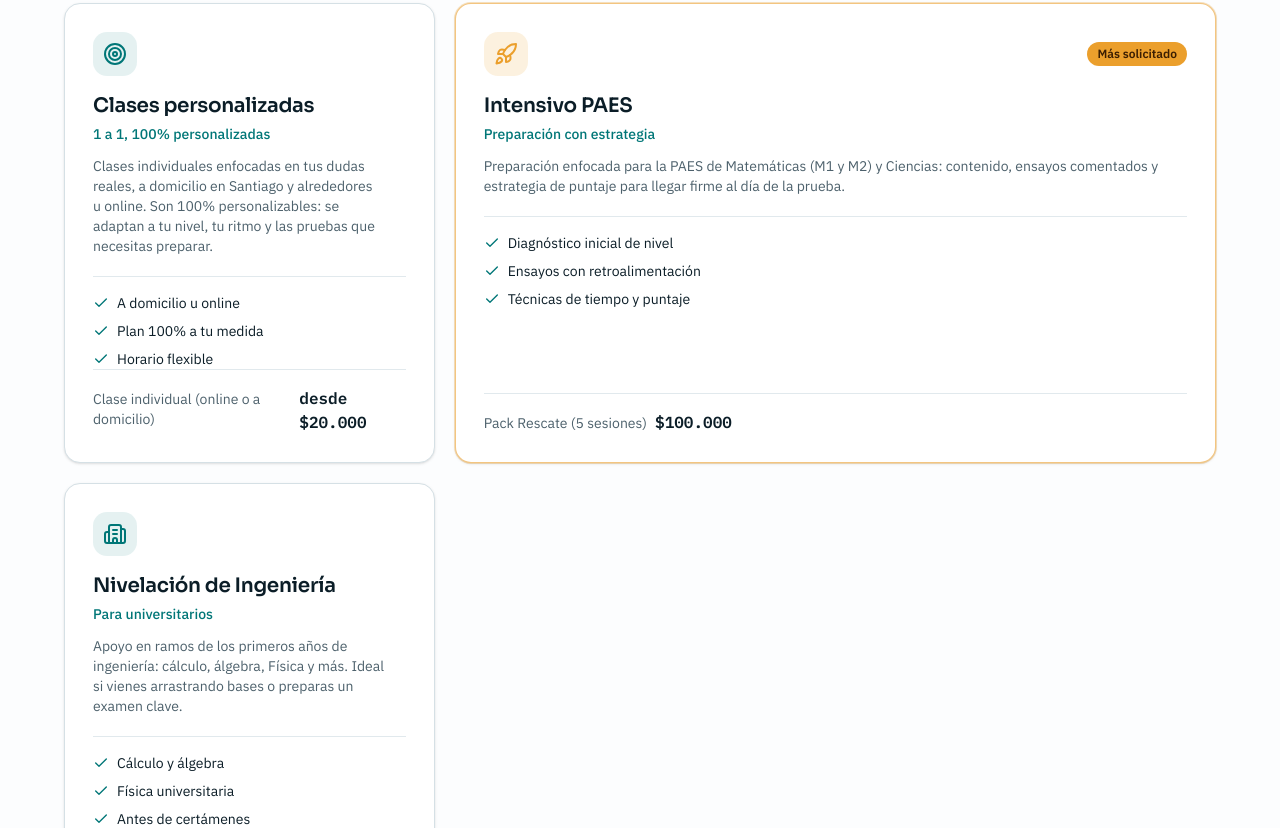
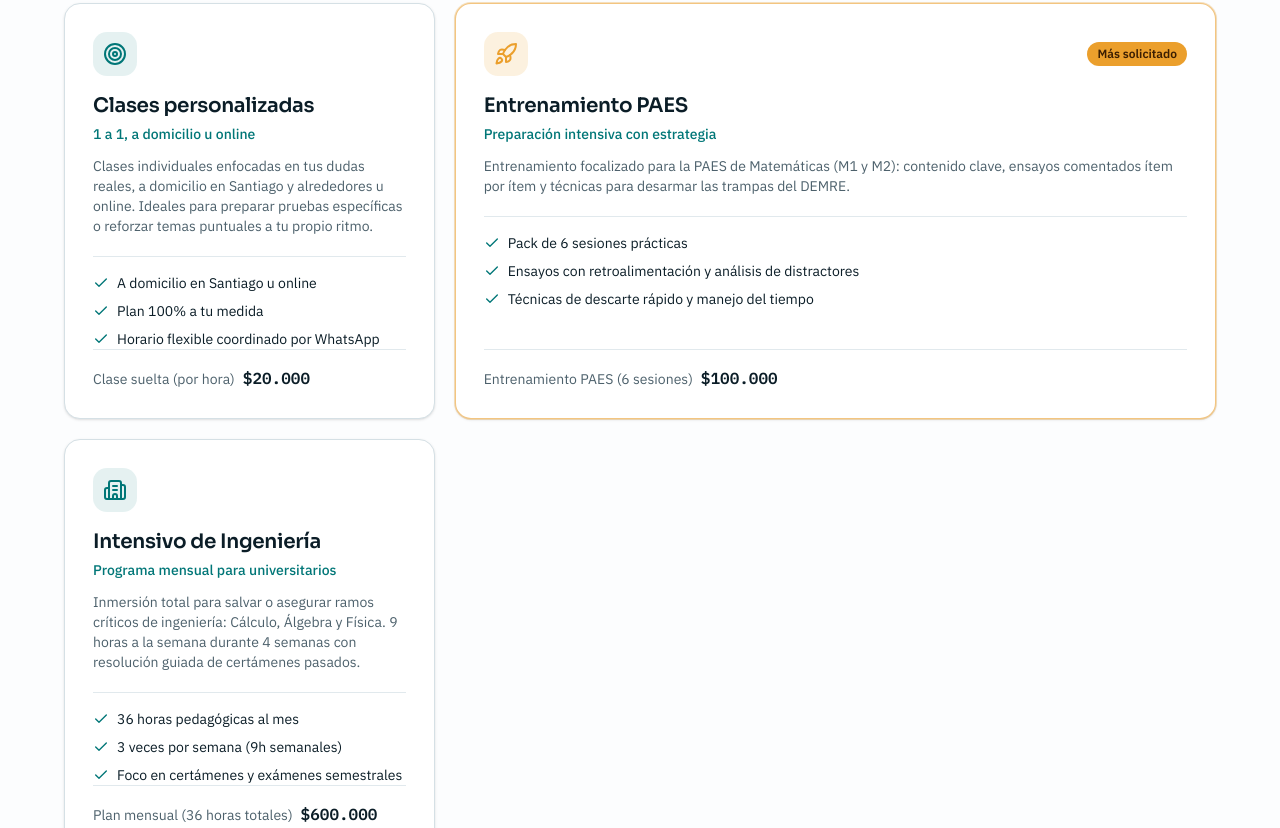
Before and after one commit to paillamilm-blip/tuprofeindustrial-web, a Next.js app: page / in a window 1280 px wide. Shown: the part 2492-3320 px from the top of the page. Built offline with nearby package versions, Linux system fonts and the light colour scheme.

Commit message:
feat(pricing): actualiza precios exactos (k clase suelta, k paes 6 sesiones, k intensivo ingenieria 36h)

```diff
--- a/components/sections/faq.tsx
+++ b/components/sections/faq.tsx
@@ -23,7 +23,7 @@ const FAQS = [
   },
   {
     q: "¿Cuánto cuestan las clases?",
-    a: "Las clases individuales (a domicilio en Santiago o 100% online) tienen un valor desde $20.000 por hora pedagógica. Para la preparación intensiva de la PAES contamos con el Pack Rescate de 5 sesiones por $100.000, que incluye diagnóstico, ensayos comentados y resolución de dudas por WhatsApp. Escríbeme y coordinamos tu horario sin compromiso.",
+    a: "La clase suelta individual (a domicilio en Santiago o 100% online) tiene un valor de $20.000 por hora pedagógica. Para la PAES contamos con el Entrenamiento PAES de 6 sesiones por $100.000 con ensayos comentados y resolución de dudas por WhatsApp. Para universitarios ofrecemos el Intensivo de Ingeniería de 36 horas al mes (9h semanales, 3 veces a la semana por 4 semanas) por $600.000 para asegurar ramos críticos como Cálculo, Álgebra y Física.",
   },
   {
     q: "¿Qué horarios tienes disponibles?",
--- a/components/sections/services.tsx
+++ b/components/sections/services.tsx
@@ -25,42 +25,46 @@ const SERVICES = [
   {
     icon: Target,
     name: "Clases personalizadas",
-    tagline: "1 a 1, 100% personalizadas",
+    tagline: "1 a 1, a domicilio u online",
     description:
-      "Clases individuales enfocadas en tus dudas reales, a domicilio en Santiago y alrededores u online. Son 100% personalizables: se adaptan a tu nivel, tu ritmo y las pruebas que necesitas preparar.",
+      "Clases individuales enfocadas en tus dudas reales, a domicilio en Santiago y alrededores u online. Ideales para preparar pruebas específicas o reforzar temas puntuales a tu propio ritmo.",
     points: [
-      "A domicilio u online",
+      "A domicilio en Santiago u online",
       "Plan 100% a tu medida",
-      "Horario flexible",
+      "Horario flexible coordinado por WhatsApp",
     ],
-    price: "desde $20.000",
-    priceLabel: "Clase individual (online o a domicilio)",
+    price: "$20.000",
+    priceLabel: "Clase suelta (por hora)",
     featured: false,
   },
   {
     icon: Rocket,
-    name: "Intensivo PAES",
-    tagline: "Preparación con estrategia",
+    name: "Entrenamiento PAES",
+    tagline: "Preparación intensiva con estrategia",
     description:
-      "Preparación enfocada para la PAES de Matemáticas (M1 y M2) y Ciencias: contenido, ensayos comentados y estrategia de puntaje para llegar firme al día de la prueba.",
+      "Entrenamiento focalizado para la PAES de Matemáticas (M1 y M2): contenido clave, ensayos comentados ítem por ítem y técnicas para desarmar las trampas del DEMRE.",
     points: [
-      "Diagnóstico inicial de nivel",
-      "Ensayos con retroalimentación",
-      "Técnicas de tiempo y puntaje",
+      "Pack de 6 sesiones prácticas",
+      "Ensayos con retroalimentación y análisis de distractores",
+      "Técnicas de descarte rápido y manejo del tiempo",
     ],
     price: "$100.000",
-    priceLabel: "Pack Rescate (5 sesiones)",
+    priceLabel: "Entrenamiento PAES (6 sesiones)",
     featured: true,
   },
   {
     icon: Building2,
-    name: "Nivelación de Ingeniería",
-    tagline: "Para universitarios",
+    name: "Intensivo de Ingeniería",
+    tagline: "Programa mensual para universitarios",
     description:
-      "Apoyo en ramos de los primeros años de ingeniería: cálculo, álgebra, Física y más. Ideal si vienes arrastrando bases o preparas un examen clave.",
-    points: ["Cálculo y álgebra", "Física universitaria", "Antes de certámenes"],
-    price: "$20.000",
-    priceLabel: "Por hora pedagógica",
+      "Inmersión total para salvar o asegurar ramos críticos de ingeniería: Cálculo, Álgebra y Física. 9 horas a la semana durante 4 semanas con resolución guiada de certámenes pasados.",
+    points: [
+      "36 horas pedagógicas al mes",
+      "3 veces por semana (9h semanales)",
+      "Foco en certámenes y exámenes semestrales",
+    ],
+    price: "$600.000",
+    priceLabel: "Plan mensual (36 horas totales)",
     featured: false,
   },
 ] as const;
```
